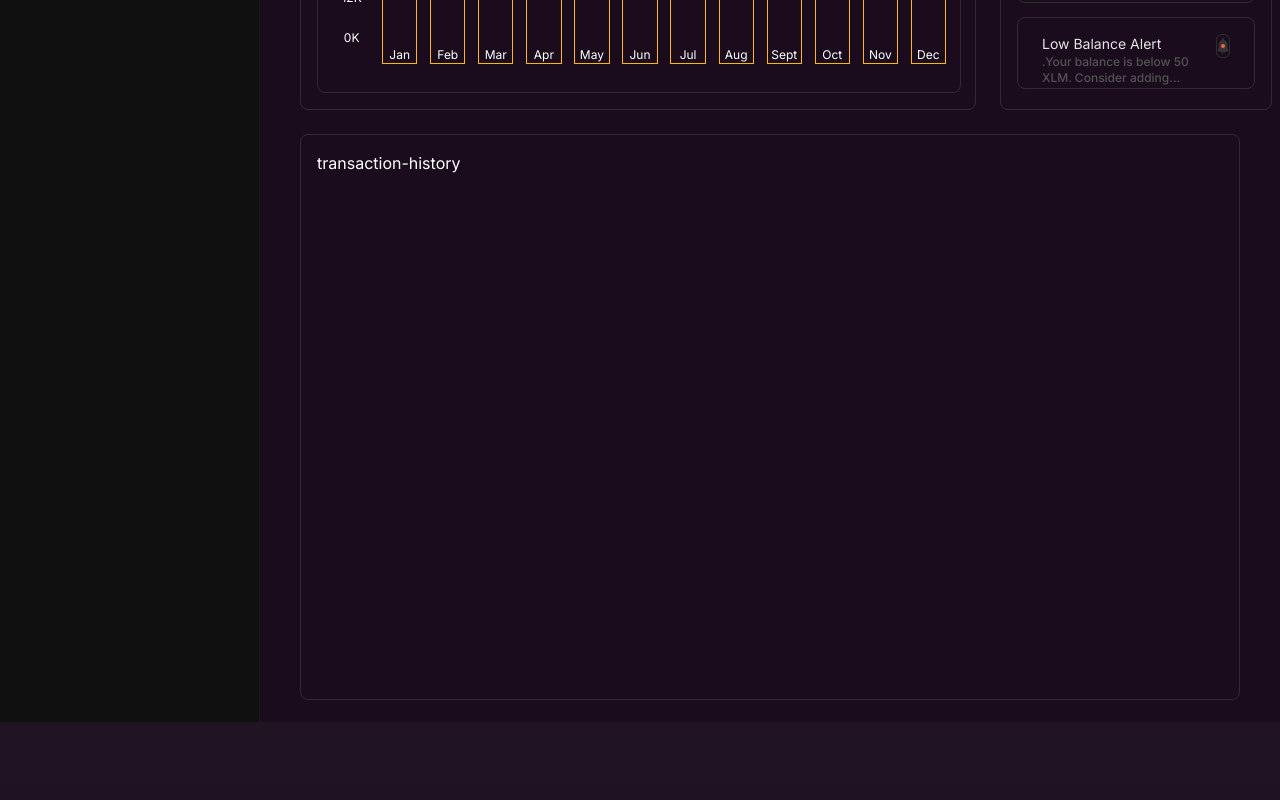
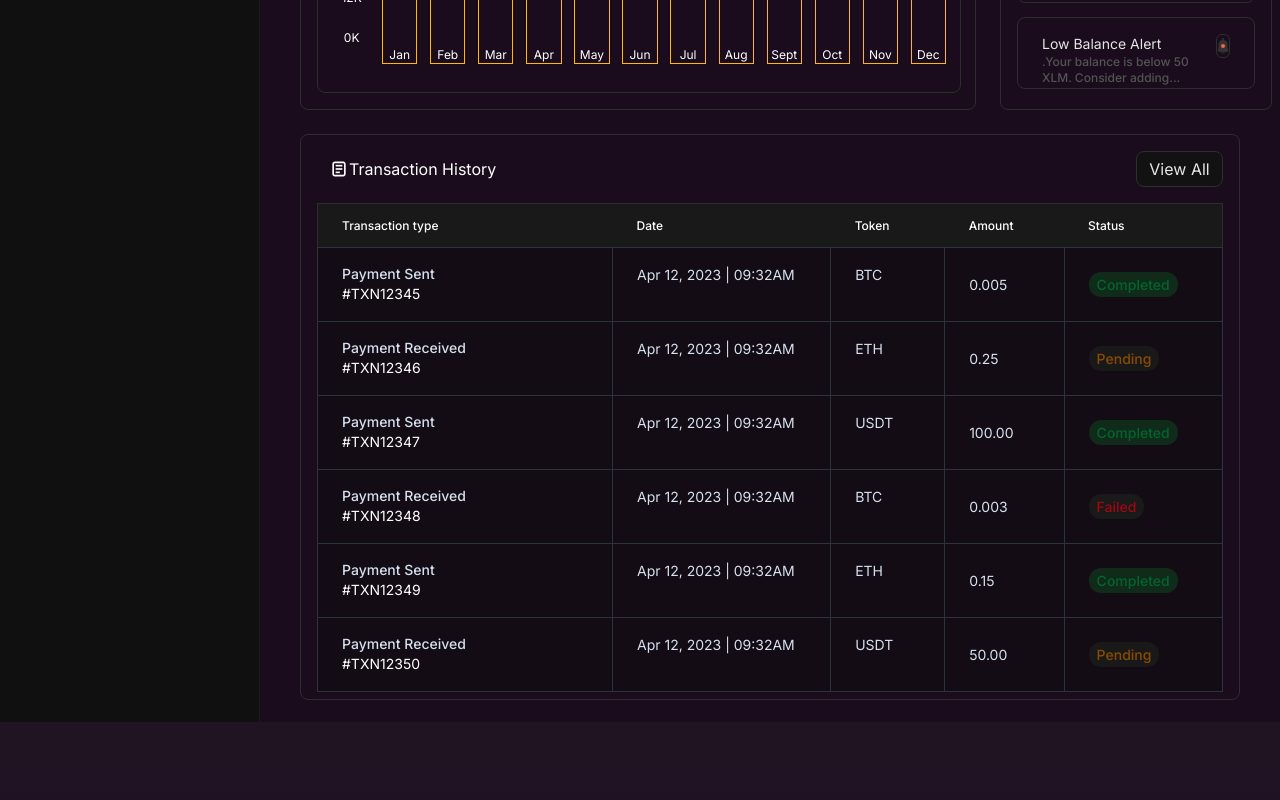
Before and after one commit to Stellopay/stellopay-frontend, a Next.js app: page / in a window 1280 px wide. Shown: the part 620-1420 px from the top of the page. Built offline with nearby package versions, Linux system fonts and the light colour scheme.

Commit message:
stil working on the transaction ui

```diff
--- a/app/page.tsx
+++ b/app/page.tsx
@@ -1,6 +1,5 @@
 import LandingPage from "@/pages/landing";
 import DashBoard from "@/components/dashboard/dashboard-page"
-// import DashBoard from "@/components/dashboard/dashboard-header";
 
 export default function Home() {
   return <div>
--- a/components/dashboard/account-summary.tsx
+++ b/components/dashboard/account-summary.tsx
@@ -5,8 +5,8 @@ import Image from "next/image";
 
 const summary = [
     {accountInfo: "Your Account Balance", amount: "$ 2,432 USDC", image: "/copy-01.png", item: "Copy Address", address: "BaDE1b23U45...67890UzZ"},
-    {accountInfo: "Paid This Month", amount: "$0", item: "ITEMS", address: "0"},
-    {accountInfo: "To be Paid", amount: "$0", item: "ITEMS", address: "0"}
+    {accountInfo: "Paid This Month", amount: "$ 0", item: "ITEMS", address: "0"},
+    {accountInfo: "To be Paid", amount: "$ 0", item: "ITEMS", address: "0"}
 ]
 
 
@@ -24,7 +24,6 @@ export default function AccountSummary() {
 
             <div className="max-w-[66.75rem] h-[7.5rem] gap-4 justify-between flex overflow-hidden">
                   {summary.map((info, index) => (
-
                             <div className="w-[21.58rem]" key={`${info.accountInfo}-${index}`}>
                               <div className=" h-[7.5rem] py-4 px-6 border border-[#2E2E2E] rounded-xl">
                                 <div className="w-full text-sm align-middle font-[Inter]">{info.accountInfo}</div>
--- a/components/dashboard/sidebar-section.tsx
+++ b/components/dashboard/sidebar-section.tsx
@@ -1,10 +1,12 @@
 'user client'
 
 import Link from "next/link";
-import Image from "next/image";
 import { HiMiniMagnifyingGlass } from "react-icons/hi2";
-import { TbSettings } from "react-icons/tb";
+import { TbSettings,TbLayout2 } from "react-icons/tb";
+import {  } from "react-icons/tb";
 import { RxQuestionMarkCircled } from "react-icons/rx";
+import { CgLoadbarDoc } from "react-icons/cg";
+// import { TiDocumentText } from "react-icons/ti";
 
 
 
@@ -31,14 +33,14 @@ export default function SideBar() {
                 <div className='w-[14.25rem] h-[188px] mt-3 mx-auto flex flex-col justify-between'>
                   <Link href='/'>
                      <div className='w-[228px] h-11 rounded-[8px] text-[#E5E5E5] hover:bg-[#E5E5E5] hover:text-[#0D0D0D] transition-all duration-200 inline-flex items-center align-middle'>
-                          <Image src='/icon.png' alt="settings" width={20}  height={20} className="w-5 h-5 object-contain text-[white] ml-3"/>
+                          <TbLayout2 className='w-5 h-5 object-contain ml-3'/>
                           <h2 className="font-[Inter] font-medium text-sm pl-2.5">Dasboard</h2>
                      </div>
                   </Link>
 
                    <Link href='/'>
                      <div className='w-[228px] h-11 rounded-[8px] text-[#E5E5E5] hover:bg-[#E5E5E5] hover:text-[#0D0D0D] history transition-all duration-200 inline-flex items-center align-middle'>
-                       <Image src='/transaction-history.svg' alt="settings" width={20}  height={20} className="w-5 h-5 object-contain ml-3"/>
+                       <CgLoadbarDoc className='w-5 h-5 object-contain ml-3'/>
                         <h2 className="font-[Inter] font-medium text-sm pl-2.5">Transactions <span className="w-[30px] h-[17px] px-2 rounded-[10px] bg-[#191919] font-medium font-[Inter] text-center ml-12 hover:text-white">10</span></h2>
                      </div>
                   </Link>
@@ -56,7 +58,6 @@ export default function SideBar() {
                         <h2 className="font-[Inter] font-medium text-sm pl-2.5 w-[164px] h-5">Settings</h2>
                      </div>
                   </Link>
-
                 </div>
               </div>
            </div>
--- a/components/dashboard/transaction-history.tsx
+++ b/components/dashboard/transaction-history.tsx
@@ -1,9 +1,124 @@
-import React from 'react'
+import { CgLoadbarDoc } from "react-icons/cg";
+import Link from 'next/link';
 
-export default function TransactionHistory() {
+// Define types for better type safety
+interface PaymentType {
+  paymentStatus: string;
+}
+
+interface PaymentId {
+  id: string;
+}
+
+interface HeaderItem {
+  title: string;
+  paymentType?: PaymentType[];
+  paymentId?: PaymentId[];
+}
+
+// Your data
+const headerTitle: HeaderItem[] = [
+  {
+    title: "Transaction type",
+    paymentType: [
+      {paymentStatus: "Payment Sent"},
+      {paymentStatus: "Payment Received"},
+      {paymentStatus: "Payment Sent"},
+      {paymentStatus: "Payment Received"},
+      {paymentStatus: "Payment Sent"},
+      {paymentStatus: "Payment Received"}
+    ],
+    paymentId: [
+      {id: "#TXN12345"},
+      {id: "#TXN12346"},
+      {id: "#TXN12347"},
+      {id: "#TXN12348"},
+      {id: "#TXN12349"},
+      {id: "#TXN12350"}
+    ],
+  },
+  {title: "Date"},
+  {title: "Token"},
+  {title: "Amount"},
+  {title: "Status"}
+];
+
+// Sample data for other columns (you can replace with your actual data)
+const sampleData = {
+  dates: ["Apr 12, 2023 | 09:32AM", "Apr 12, 2023 | 09:32AM", "Apr 12, 2023 | 09:32AM", "Apr 12, 2023 | 09:32AM", "Apr 12, 2023 | 09:32AM", "Apr 12, 2023 | 09:32AM"],
+  tokens: ["BTC", "ETH", "USDT", "BTC", "ETH", "USDT"],
+  amounts: ["0.005", "0.25", "100.00", "0.003", "0.15", "50.00"],
+  statuses: ["Completed", "Pending", "Completed", "Failed", "Completed", "Pending"]
+};
+
+const TransactionTable: React.FC = () => {
+  // Get the transaction type data
+  const transactionTypeData = headerTitle.find(item => item.title === "Transaction type");
+  const transactionCount = transactionTypeData?.paymentType?.length || 0;
+
   return (
-    <div className='max-w-[68.75rem] h-[35.375rem] rounded-md p-4 border border-[#2D2D2D] my-6'>
-        transaction-history
+    <div className="max-w-[68.75rem] h-[35.375rem] rounded-md p-4 border border-[#2D2D2D] my-6">
+
+      <div className='max-w-[1068px] h-9 flex justify-between'>
+        <div className='w-[368px] h-9 inline-flex items-center align-middle'>
+             <CgLoadbarDoc className='w-5 h-5 object-contain ml-3'/>
+           <h1 className='w-[148px] font-[Inter] text-base align-middle text-[#E5E5E5'>Transaction History</h1>
+        </div>
+            <Link href='/'>
+              <h3 className='w-[87px] h-9 rounded-[8px] p-2 border border-[#2E2E2E] bg-[#121212] text-[#E5E5E5] flex justify-center items-center'>
+                View All
+              </h3>
+            </Link>
+      </div>
+
+      <table className="w-full h-[482px] border border-[] rounded-[12px] my-4">
+        <thead className="rounded-[12px]">
+          <tr className="bg-[#191919]">
+            {headerTitle.map((header, index) => (
+              <th
+                key={index}
+                className="w-[294px] h-11 py-3 px-6 font-[Inter] text-start font-medium text-xs bg-[#191919] text-[#FFFFFF]">{header.title}
+              </th>
+            ))}
+          </tr>
+        </thead>
+        <tbody className="bg-[#0D0D0D80]">
+          {Array.from({ length: transactionCount }, (_, rowIndex) => (
+            <tr key={rowIndex} className="hover:bg-[#191919] hover:text-yellow-500">
+              {headerTitle.map((header, colIndex) => (
+                <td key={colIndex} className="whitespace-nowrap text-sm text-[#D7E0EF] border border-[#2D333E]">
+                  {header.title === "Transaction type" && (
+                    <div className='w-[294px] h-[73px] py-4 px-6'>
+                      <div className="font-medium text-sm font-[Inter] text-[#D7E0EF]">
+                        {transactionTypeData?.paymentType?.[rowIndex]?.paymentStatus}
+                      </div>
+                      <div className="text-[#FFFFFF] text-sm font-[Inter]">
+                        {transactionTypeData?.paymentId?.[rowIndex]?.id}
+                      </div>
+                    </div>
+                  )}
+                  { header.title === "Date" && (<div className='max-w-[294px] h-[72px] py-4 px-6'>{sampleData.dates[rowIndex]}</div>)}
+
+                     {header.title === "Token" && (<div className='max-w-[120px] h-[72px] py-4 px-6'>{sampleData.tokens[rowIndex]}</div>)}
+
+                  {header.title === "Amount" && (<div className='max-w-[200px] py-4 px-6'>{sampleData.amounts[rowIndex]}</div>)}
+                  {header.title === "Status" && (
+                    <span className={`px-2 py-1 text-sm font-medium font-[Inter] rounded-[12px] w-[160px] mx-6 ${
+                      sampleData.statuses[rowIndex] === "Completed" ? "bg-[#102B19] text-green-800" :
+                      sampleData.statuses[rowIndex] === "Pending" ? "bg-[#191919] text-yellow-800" :
+                      "bg-[#1A1A1A] text-red-800"
+                    }`}>
+                      {sampleData.statuses[rowIndex]}
+                    </span>
+                  )}
+                </td>
+              ))}
+            </tr>
+          ))}
+        </tbody>
+      </table>
     </div>
-  )
-}
+  );
+};
+
+export default TransactionTable;
```
